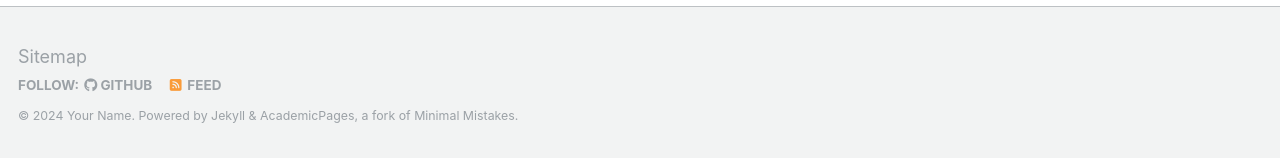
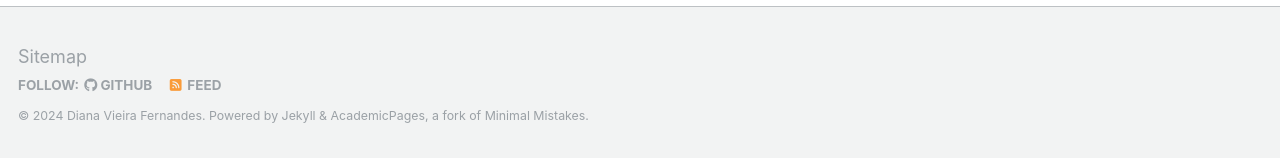
Before and after one commit to d-vf/d-vf.github.io, a Jekyll site: the page built from _pages/about.md, in a window 1280 px wide and 937 px high. Shown: the part 776-934 px from the top of the window. Built offline with Jekyll 4.4.1, drawn with Linux system fonts in a browser that asks for light colours; some web fonts are replaced.

Commit message:
Update _config.yml

```diff
--- a/_config.yml
+++ b/_config.yml
@@ -10,7 +10,7 @@
 locale                   : "en-US"
 title                    : "Diana Vieira Fernandes"
 title_separator          : "-"
-name                     : &name "Your Name"
+name                     : &name "Diana Vieira Fernandes"
 description              : &description "personal description"
 url                      : https://d-vf.github.io # the base hostname & protocol for your site e.g. "https://mmistakes.github.io"
 baseurl                  : "" # the subpath of your site, e.g. "/blog"
```
